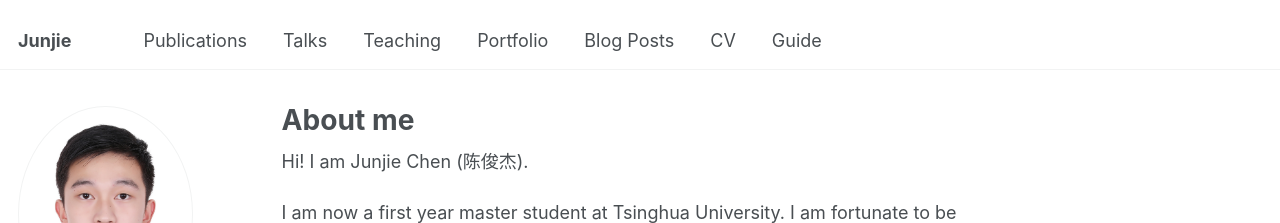
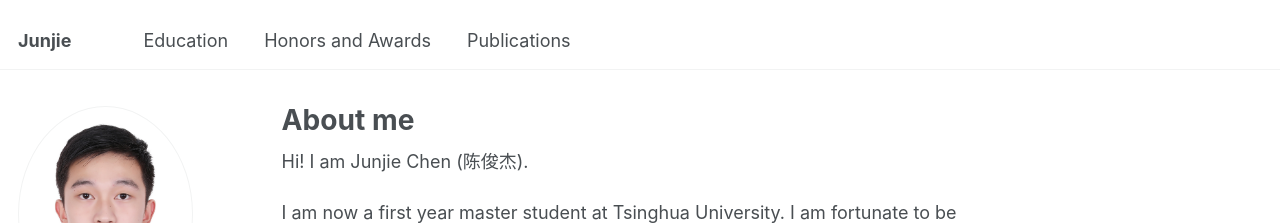
Before and after one commit to cjj826/cjj826.github.io, a Jekyll site: the page built from _pages/about.md, in a window 1280 px wide. Shown: the top 223 px of the page. Built offline with Jekyll 4.4.1, drawn with Linux system fonts in a browser that asks for light colours; some web fonts are replaced.

Commit message:
update navi

```diff
--- a/_data/navigation.yml
+++ b/_data/navigation.yml
@@ -5,23 +5,11 @@
 # prevent it from being included in the site.
 
 main:
+  - title: "Education"
+    url: /#education
+
+  - title: "Honors and Awards"
+    url: /#honors-and-awards
+
   - title: "Publications"
-    url: /publications/
-
-  - title: "Talks"
-    url: /talks/
-
-  - title: "Teaching"
-    url: /teaching/
-
-  - title: "Portfolio"
-    url: /portfolio/
-
-  - title: "Blog Posts"
-    url: /year-archive/
-
-  - title: "CV"
-    url: /cv/
-
-  - title: "Guide"
-    url: /markdown/
+    url: /#publications
```
